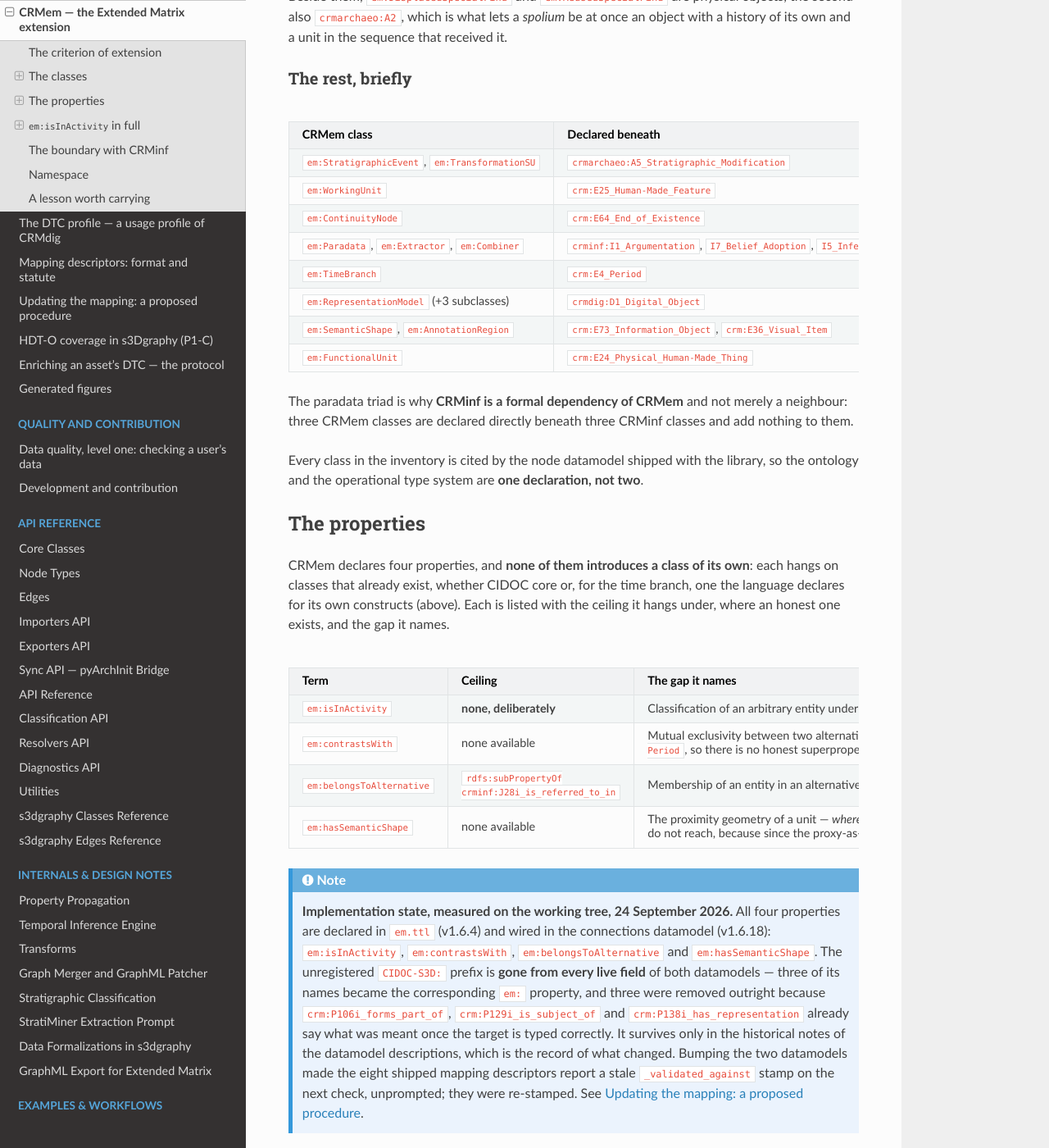
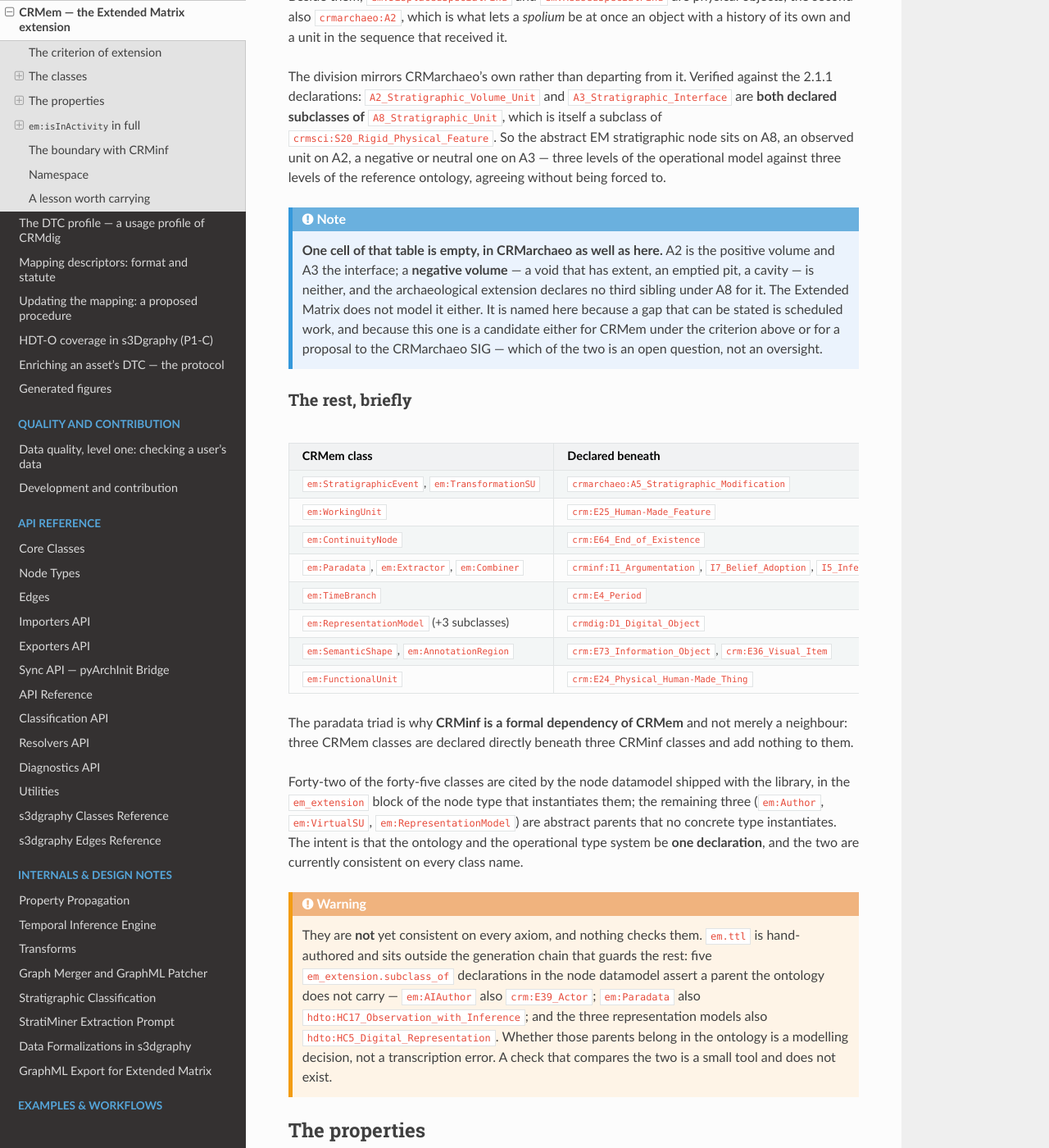
Before and after one commit to zalmoxes-laran/s3Dgraphy, a Sphinx documentation site: the page built from docs/crmem.rst, in a window 1280 px wide and 1400 px high, scrolled down 2428 px. Shown: the whole window at 82% size. Built offline with Sphinx 7.4.7 and the Read the Docs theme 3.1.0, drawn with Linux system fonts in a browser that asks for light colours; some of the changed text lies outside the part shown.

```diff
--- a/docs/crmem.rst
+++ b/docs/crmem.rst
@@ -105,6 +105,26 @@ physical objects, the second also ``crmarchaeo:A2``, which is what lets a
 *spolium* be at once an object with a history of its own and a unit in the
 sequence that received it.
 
+The division mirrors CRMarchaeo's own rather than departing from it. Verified
+against the 2.1.1 declarations: ``A2_Stratigraphic_Volume_Unit`` and
+``A3_Stratigraphic_Interface`` are **both declared subclasses of**
+``A8_Stratigraphic_Unit``, which is itself a subclass of
+``crmsci:S20_Rigid_Physical_Feature``. So the abstract EM stratigraphic node
+sits on A8, an observed unit on A2, a negative or neutral one on A3 — three
+levels of the operational model against three levels of the reference
+ontology, agreeing without being forced to.
+
+.. note::
+
+   **One cell of that table is empty, in CRMarchaeo as well as here.** A2 is the
+   positive volume and A3 the interface; a **negative volume** — a void that has
+   extent, an emptied pit, a cavity — is neither, and the archaeological
+   extension declares no third sibling under A8 for it. The Extended Matrix does
+   not model it either. It is named here because a gap that can be stated is
+   scheduled work, and because this one is a candidate either for CRMem under the
+   criterion above or for a proposal to the CRMarchaeo SIG — which of the two is
+   an open question, not an oversight.
+
 The rest, briefly
 ~~~~~~~~~~~~~~~~~
 
@@ -144,9 +164,24 @@ The paradata triad is why **CRMinf is a formal dependency of CRMem** and not
 merely a neighbour: three CRMem classes are declared directly beneath three
 CRMinf classes and add nothing to them.
 
-Every class in the inventory is cited by the node datamodel shipped with the
-library, so the ontology and the operational type system are **one declaration,
-not two**.
+Forty-two of the forty-five classes are cited by the node datamodel shipped with
+the library, in the ``em_extension`` block of the node type that instantiates
+them; the remaining three (``em:Author``, ``em:VirtualSU``,
+``em:RepresentationModel``) are abstract parents that no concrete type
+instantiates. The intent is that the ontology and the operational type system be
+**one declaration**, and the two are currently consistent on every class name.
+
+.. warning::
+
+   They are **not** yet consistent on every axiom, and nothing checks them.
+   ``em.ttl`` is hand-authored and sits outside the generation chain that guards
+   the rest: five ``em_extension.subclass_of`` declarations in the node datamodel
+   assert a parent the ontology does not carry — ``em:AIAuthor`` also
+   ``crm:E39_Actor``; ``em:Paradata`` also ``hdto:HC17_Observation_with_Inference``;
+   and the three representation models also ``hdto:HC5_Digital_Representation``.
+   Whether those parents belong in the ontology is a modelling decision, not a
+   transcription error. A check that compares the two is a small tool and does
+   not exist.
 
 
 The properties
@@ -356,12 +391,16 @@ never registered, removed from both datamodels on 24 September 2026) and
 
 .. warning::
 
-   The canonical namespace is being moved to ``w3id.org/extendedmatrix``. At the
-   time of writing ``w3id.org/extendedmatrix/`` and ``/vocab/`` resolve, while
-   ``/extendedmatrix/ontology`` does not yet serve content, and ``w3id.org/em``
-   — which is what the shipped RDF currently emits — is not yet registered. The
-   IRIs in delivered RDF are therefore stable as identifiers but not yet
-   dereferenceable. This is a deployment item outside this repository.
+   The canonical namespace is ``w3id.org/extendedmatrix``. ``w3id.org/em`` was
+   **deliberately not registered**: two letters are too weak an identifier to
+   carry a permanent namespace, and ``em`` collides with a dozen other uses.
+   ``w3id.org/extendedmatrix/`` and ``/vocab/`` resolve today;
+   ``/extendedmatrix/ontology`` does not yet serve content.
+
+   ⚠ The shipped RDF still emits ``w3id.org/em/ontology#``. That is the real
+   misalignment — not a missing registration, but code emitting an address the
+   project decided against. Until it is changed, the IRIs in delivered RDF are
+   stable as identifiers and are not the canonical ones.
 
 
 A lesson worth carrying
```
Also changed, not shown: 4 other files.
